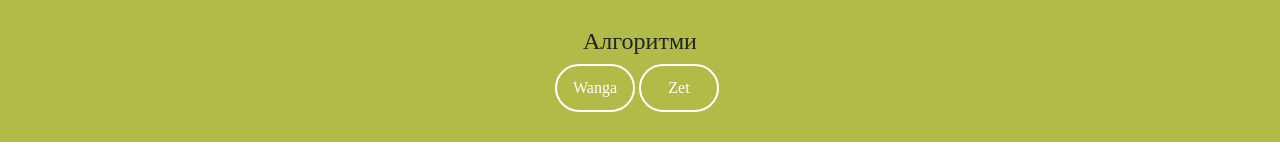
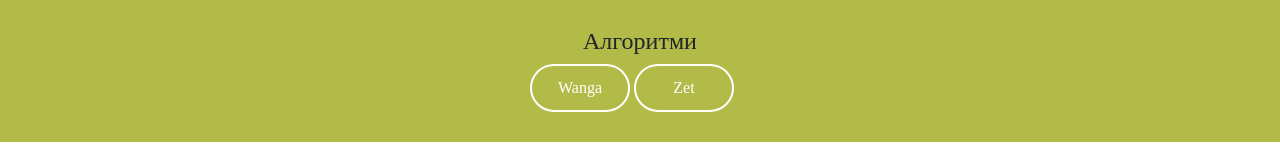
Before and after one commit to VyacheslavMartynenko/MaryCoursera, a website: page app/index.html in a window 1280 px wide. Shown: the part 1088-1233 px from the top of the page. Drawn offline with nearby package versions, Linux system fonts and the light colour scheme; some packages are replaced by stand-ins of ours; files whose address does not match are found by name.

Commit message:
micro fix

```diff
--- a/app/assets/css/app.css
+++ b/app/assets/css/app.css
@@ -86,7 +86,7 @@ article {
 .links-wrapper {
     padding-top: 30px;
     padding-bottom: 30px;
-    width: 170px;
+    width: 220px;
 }
 
 .links-wrapper a:link, .links-wrapper a:visited {
@@ -95,7 +95,7 @@ article {
     border: 2px solid white;
     border-radius: 25px;
     padding: 10px 15px;
-    width:80px;
+    width:100px;
     text-align: center;
     text-decoration: none;
     display: inline-block;
```
